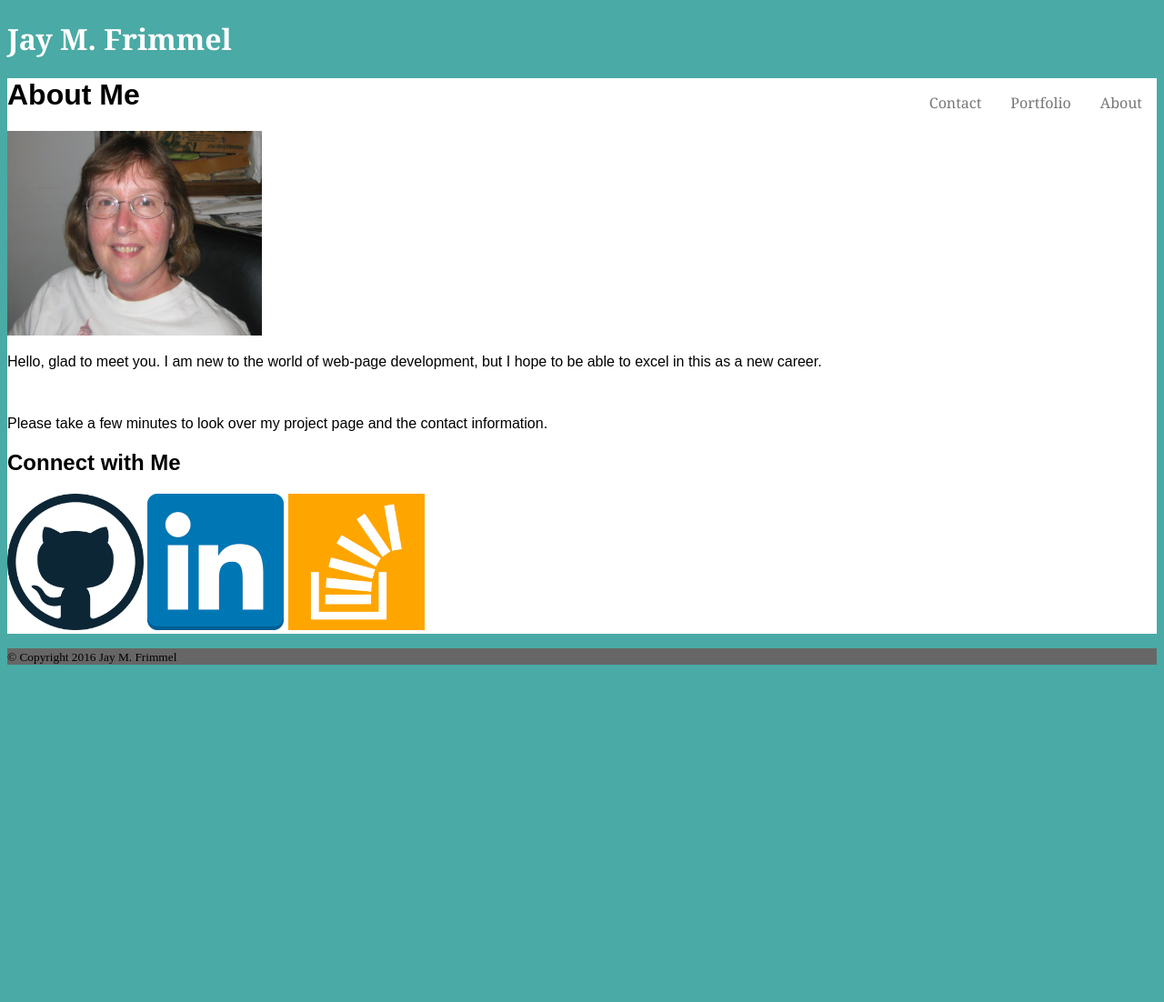
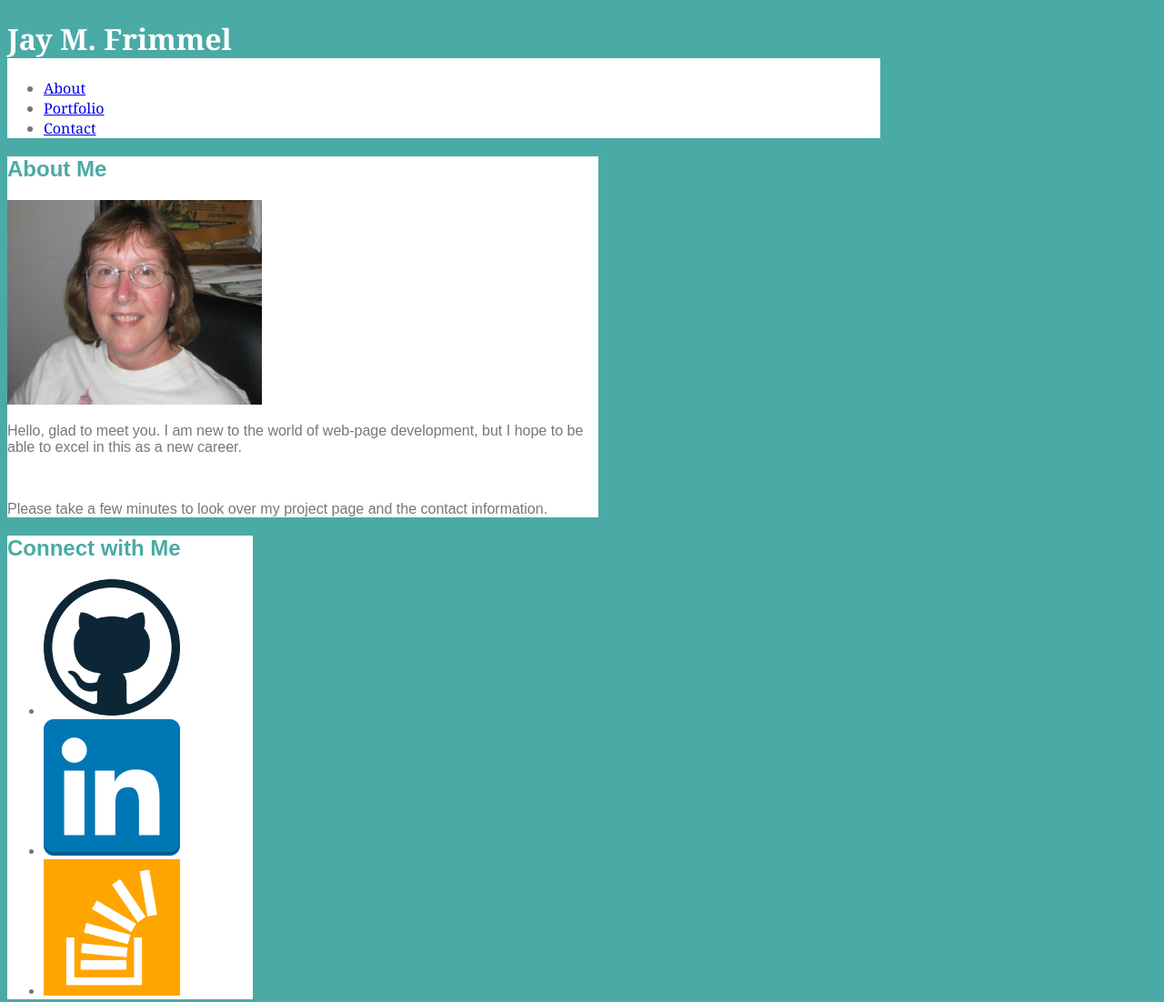
Before and after one commit to JayMFrimmel/a-portfolio, a plain HTML site: page index.html in a window 1280 px wide. Shown: the top 1102 px of the page at 91% size. Before the commit the page ends 800 px from the top, so only its background shows below. Drawn offline with Linux system fonts and the light colour scheme; files whose address does not match are found by name.

Commit message:
update for content and style

```diff
--- a/assets/css/style.css
+++ b/assets/css/style.css
@@ -1,50 +1,38 @@
 body {
 	background-color: #4aaaa5;
+	color: #777777;
+	font-family: 'Arial', 'Helvetica Neue', Helvetica, sans-serif;
+	width: 960px;
 }
 
-ul {
-	list-style-type: none;
-	margin: 0;
-	padding: 0;
-	background-color: ##ffffff;
-}
-
-li {
-	float: right;
-}
-
-li a {
-	display: block;
+.masthead {
 	background-color: #ffffff;
-	color: #777777;
-	text-align: center;
-	padding: 16px;
-	text-decoration: none;
-}
-
-li a:hover {
-	background-color: #111111;
-}
-div.name {
-	background-color: #4aaaa5;
-	color: #ffffff;
+	border-color: #cccccc;
+	border-width: 4px;
+	font-family: 'Georgia', Times, 'Times New Roman', serif;
 
 }
 
-div.namebox {
-	background-color: #ffffff;
-	border-color: #cccccc;
-	font-family: 'Georgia', Times, Times New Roman, serif;
-
+h1 {
+	background-color: #4aaaa5;
+	color: #ffffff;
 }
 
-div.mainbox {
-	font-family: 'Arial', 'Helvetica Neue', Helvetica, sans-serif;
+h2 {
+	color: #4aaaa5;
+}
+.section {
 	background-color: #ffffff;
-	border-color: #ffffff;
+	width: 650px;
+}
 
+.iconlinks {
+	background-color: #ffffff;
+	width: 270px;
 }
 
 footer {
 	background-color: #666666;
+	font-family: 'Georgia', Times, 'Times New Roman', serif;
+	color: #ffffff;
 }
--- a/index.html
+++ b/index.html
@@ -8,11 +8,11 @@
 </head>
 
 <body>
-	<header role="masthead">
-	 <div class="namebox">
-	 	<div class="name">
+	<div class="page">
+		<!-- start masthead -->
+		<header class="masthead" role="banner">
+	 		<div class="myname">
 	 			<h1>Jay M. Frimmel</h1>
-	 	</div>
 
 	 			<nav role="navigation">
 	 		<!--links to the other pages -->
@@ -22,34 +22,42 @@
 	 				<li><a href="portfolio.html">Portfolio</a></li>
 
 	 				<li><a href="contact.html">Contact</a></li>
-
 	 			</ul>
 	 			</nav>
 	 		</div>
+		</header>
+	</div>
 	<!-- start of the main info box -->
-	</header>
+	<div class="container">
+		<main role="main">
 
-	<div class="mainbox">
-		<div class="article">
-			<h1>About Me</h1>
+			<!-- section for bio info and image -->
+			<div class="section">
+				<h2>About Me</h2>
 
 				<img src="C:\Users\jayfr\Desktop\revised-bio\assets\images\IMG_0472.JPG" width="280" height="225" alt="Jay M. Frimmel">
 
 				<p>Hello, glad to meet you. I am new to the world of web-page development, but I hope to be able to excel in this as a new career.</p>
 				<br>
 				<p>Please take a few minutes to look over my project page and the contact information.</p>
+			</div>
+		</main>
 
-					<aside role="iconlinks">
+		<aside class="iconlinks">
 			<h2>Connect with Me</h2>
 
-						<img src="C:\Users\jayfr\Pictures\images\github-512.png" width="150" height="150" alt="GitHub">
+				<ul>
 
-						<img src="C:\Users\jayfr\Desktop\revised-bio\assets\images\linkdin.png" width="150" height="150" alt="LinkedIn">
+					<li><img src="C:\Users\jayfr\Pictures\images\github-512.png" width="150" height="150" alt="GitHub"></li>
 
-						<img src="C:\Users\jayfr\Pictures\images\stackoverflow.png" width="150" height="150" alt="StackOverflow">
+					<li><img src="C:\Users\jayfr\Desktop\revised-bio\assets\images\linkdin.png" width="150" height="150" alt="LinkedIn"></li>
+
+					<li><img src="C:\Users\jayfr\Pictures\images\stackoverflow.png" width="150" height="150" alt="StackOverflow"></li>
+				</ul>
 		</aside>
+
 	</div>
-	</div>
+
 	<footer>
 		<p><small>&copy; Copyright 2016 Jay M. Frimmel</small></p>
 	</footer>
```
Also changed, not shown: contact.html (+8 -2 lines), portfolio.html (+8 -2 lines). Lines whose indentation alone changed are shown as unchanged.
